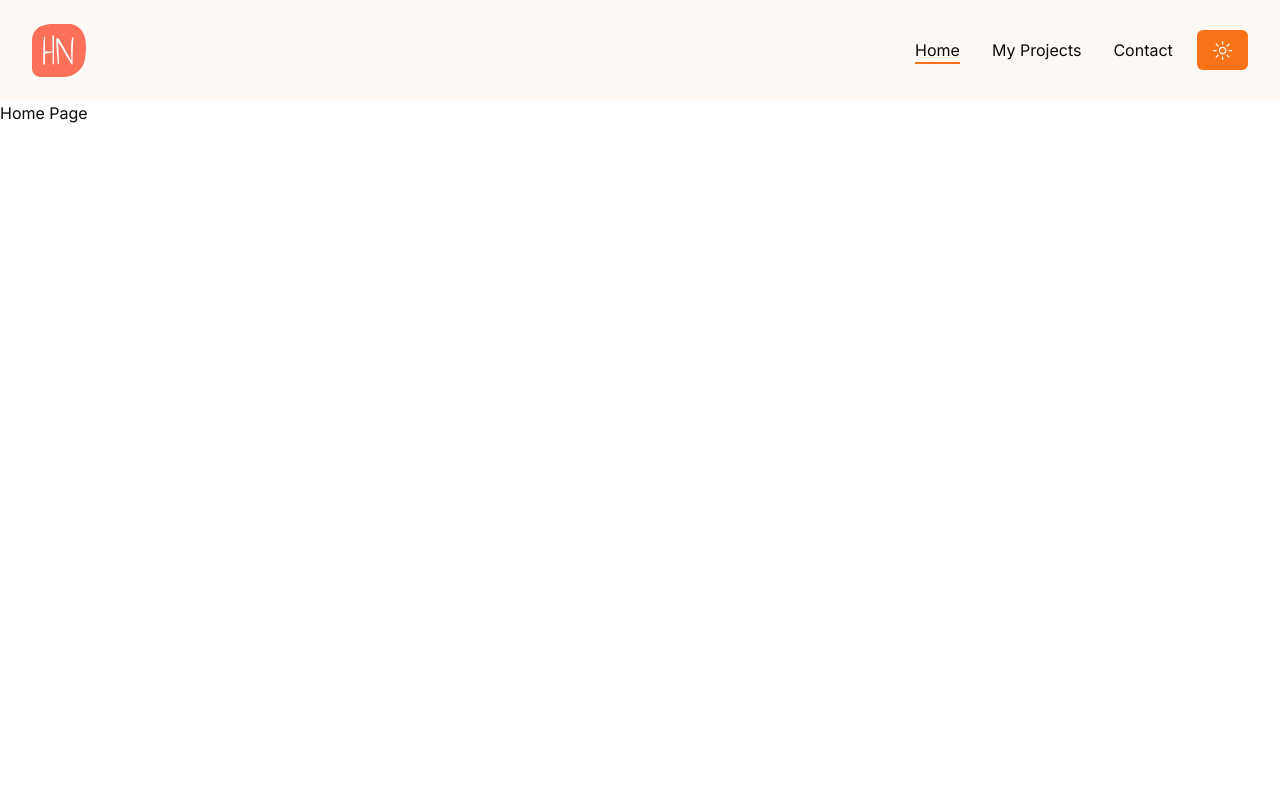
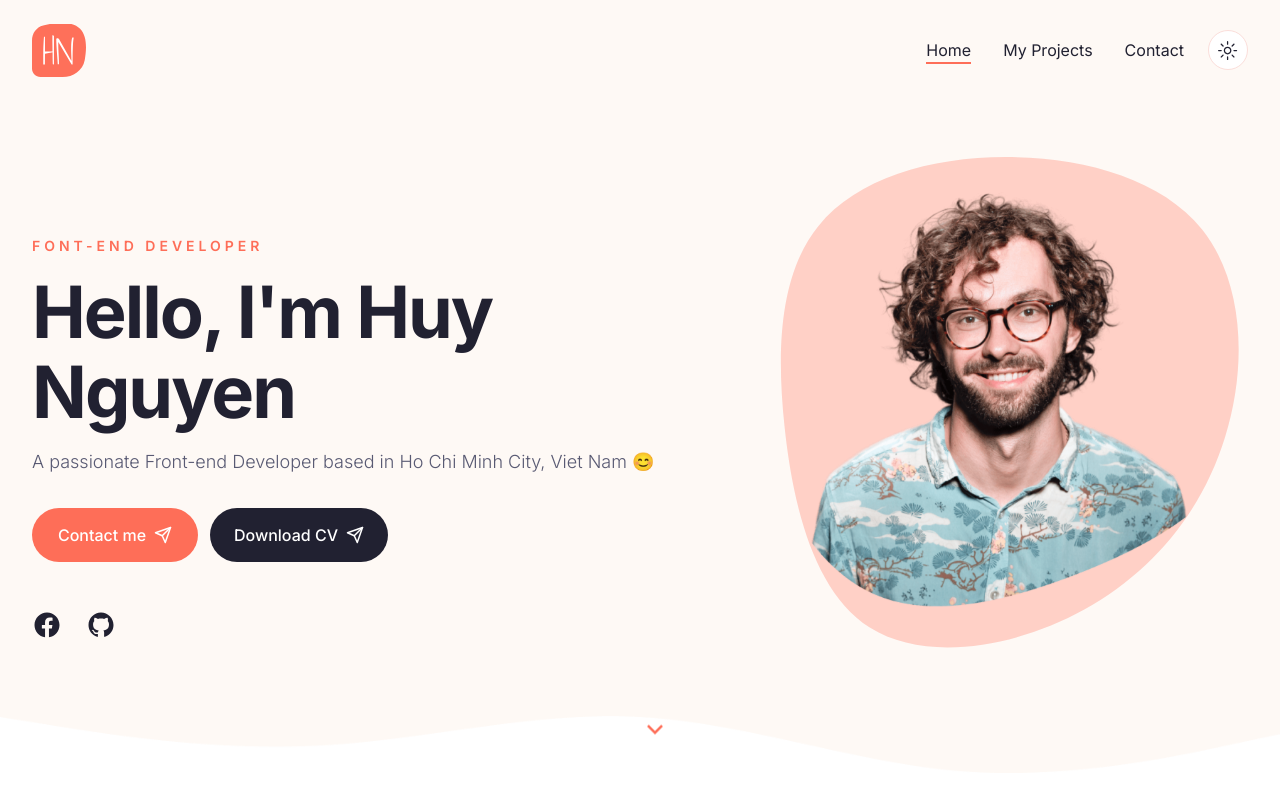
Before and after one commit to huydev0401/my-portfolio, a Next.js app: page / in a window 1280 px wide. Shown: the top 800 px of the page. Built offline with nearby package versions, Linux system fonts and the light colour scheme.

Commit message:
Add hero section and change global color theme

```diff
--- a/app/globals.css
+++ b/app/globals.css
@@ -6,47 +6,49 @@
     @layer base {
       :root {
         --background: 0 0% 100%;
-        --foreground: 20 14.3% 4.1%;
+        --foreground: 240 19% 16%;
         --card: 0 0% 100%;
-        --card-foreground: 20 14.3% 4.1%;
+        --card-foreground: 240 19% 16%;
         --popover: 0 0% 100%;
         --popover-foreground: 20 14.3% 4.1%;
-        --primary: 24.6 95% 53.1%;
-        --primary-foreground: 60 9.1% 97.8%;
-        --secondary: 60 4.8% 95.9%;
-        --secondary-foreground: 24 9.8% 10%;
+        --primary: 8 99% 67%;
+        --primary-foreground: 300 0% 100%;
+        --secondary: 240 19% 16%;
+        --secondary-foreground: 300 0% 100%;
+        --tertiary: 27 82% 98%;
         --muted: 60 4.8% 95.9%;
-        --muted-foreground: 25 5.3% 44.7%;
-        --accent: 60 4.8% 95.9%;
+        --muted-foreground: 237 13% 40%;
+        --accent: 237 9% 96%;
         --accent-foreground: 24 9.8% 10%;
         --destructive: 0 84.2% 60.2%;
         --destructive-foreground: 60 9.1% 97.8%;
-        --border: 20 5.9% 90%;
-        --input: 20 5.9% 90%;
-        --ring: 24.6 95% 53.1%;
+        --border: 8 82% 92%;
+        --input: 8 82% 92%;
+        --ring: 9 99% 67%;
         --radius: 0.5rem;
       }
 
       .dark {
-        --background: 20 14.3% 4.1%;
+        --background: 237 22% 20%;
         --foreground: 60 9.1% 97.8%;
-        --card: 20 14.3% 4.1%;
-        --card-foreground: 60 9.1% 97.8%;
+        --card: 240 19% 16%;
+        --card-foreground: 300 0% 100%;
         --popover: 20 14.3% 4.1%;
         --popover-foreground: 60 9.1% 97.8%;
-        --primary: 20.5 90.2% 48.2%;
-        --primary-foreground: 60 9.1% 97.8%;
-        --secondary: 12 6.5% 15.1%;
-        --secondary-foreground: 60 9.1% 97.8%;
+        --primary: 8 99% 67%;
+        --primary-foreground: 300 0% 100%;
+        --secondary: 240 19% 16%;
+        --secondary-foreground: 300 0% 100%;
+        --tertiary: 237 22% 20%;
         --muted: 12 6.5% 15.1%;
-        --muted-foreground: 24 5.4% 63.9%;
-        --accent: 12 6.5% 15.1%;
-        --accent-foreground: 60 9.1% 97.8%;
+        --muted-foreground: 237 13% 63%;
+        --accent: 240 19% 16%;
+        --accent-foreground: 300 0% 100%;
         --destructive: 0 72.2% 50.6%;
         --destructive-foreground: 60 9.1% 97.8%;
-        --border: 12 6.5% 15.1%;
-        --input: 12 6.5% 15.1%;
-        --ring: 20.5 90.2% 48.2%;
+        --border: 237 22% 20%;
+        --input: 237 22% 20%;
+        --ring: 8 99% 67%;
       }
     }
   }
@@ -59,3 +61,23 @@
       @apply bg-background text-foreground;
     }
   }
+
+  .h1 {
+    @apply text-6xl xl:text-[72px] xl:leading-[80px] tracking-[-2px] font-bold
+  }
+
+  .h2 {
+    @apply text-4xl font-bold
+  }
+
+  .h3 {
+    @apply text-3xl font-bold
+  }
+
+  .h4 {
+    @apply text-[22px] font-medium
+  }
+
+  .subtitle {
+    @apply text-muted-foreground text-lg mb-8 font-light
+  }
--- a/app/page.jsx
+++ b/app/page.jsx
@@ -1,7 +1,10 @@
+import Hero from '@/components/Hero'
 import Image from 'next/image'
 
 export default function Home() {
   return (
-    <main>Home Page</main>
+    <main>
+      <Hero />
+    </main>
   )
 }
--- /dev/null
+++ b/components/Badge.jsx
@@ -0,0 +1,9 @@
+import React from 'react'
+
+const Badge = () => {
+  return (
+    <div>Badge</div>
+  )
+}
+
+export default Badge
--- /dev/null
+++ b/components/DevImg.jsx
@@ -0,0 +1,11 @@
+import Image from 'next/image'
+
+const DevImg = ({ containerStyles, imgSrc }) => {
+  return (
+    <div className={`${containerStyles}`}>
+      <Image src={imgSrc} fill priority alt='Huy Nguyen' />
+    </div>
+  )
+}
+
+export default DevImg
--- /dev/null
+++ b/components/Hero.jsx
@@ -0,0 +1,48 @@
+import Link from 'next/link'
+import { Button } from './ui/button'
+import { Download, Send } from 'lucide-react'
+
+import {
+  RiBriefcase4Fill,
+  RiTeamFill,
+  RiTodoFill,
+  RiArrowDownSLine
+} from 'react-icons/ri'
+
+import DevImg from './DevImg'
+import Badge from './Badge'
+import Socials from './Socials'
+
+const Hero = () => {
+  return (
+    <section className='py-12 xl:py-24 h-[84vh] xl:pt-28 bg-hero bg-cover bg-no-repeat bg-bottom dark:bg-none'>
+      <div className="container mx-auto">
+        <div className='flex justify-between gap-x-8'>
+          <div className='flex max-w-[750px] flex-col justify-center mx-auto xl:mx-0 text-center xl:text-left'>
+            <div className='text-sm uppercase font-semibold mb-4 text-primary tracking-[4px]'>Font-end Developer</div>
+            <h1 className='h1 mb-4'>Hello, I'm Huy Nguyen</h1>
+            <p className='subtitle max-w-490px mx-auto xl:mx-0'>A passionate Front-end Developer based in Ho Chi Minh City, Viet Nam 😊</p>
+            <div className='flex xl:flex-row flex-col gap-x-3 gap-y-3 mx-auto xl:mx-0 mb-12'>
+              <Link href='/contact'>
+                <Button className='gap-x-2'>Contact me <Send size={18} /></Button>
+              </Link>
+              <Link href='#'>
+                <Button variant='secondary' className='gap-x-2'>Download CV <Send size={18} /></Button>
+              </Link>
+            </div>
+            <Socials containerStyles='flex gap-x-6 mx-auto xl:mx-0' iconStyles='text-foreground text-3xl hover:text-primary transition-all' />
+          </div>
+          <div className='hidden xl:flex relative'>
+            <div className='bg-hero_shape2_light dark:bg-hero_shape2_dark w-[500px] h-[500px] bg-no-repeat absolute -top-14 -right-8'></div>
+            <DevImg containerStyles='bg-hero-shape w-[500px] h-[450px] bg-no-repeat relative bg-bottom -top-14' imgSrc='/hero/developer.png' />
+          </div>
+        </div>
+        <div className='hidden xl:flex absolute left-2/4 bottom-44 xl:bottom-12 animate-bounce'>
+          <RiArrowDownSLine className='text-primary text-3xl' />
+        </div>
+      </div>
+    </section>
+  )
+}
+
+export default Hero
--- /dev/null
+++ b/components/Socials.jsx
@@ -0,0 +1,31 @@
+'use client'
+import Link from 'next/link'
+import {
+  RiFacebookCircleFill,
+  RiGithubFill
+} from 'react-icons/ri'
+
+const socials = [
+  {
+    path: '/',
+    icon: <RiFacebookCircleFill />
+  },
+  {
+    path: '/',
+    icon: <RiGithubFill />
+  }
+]
+
+const Socials = ({ containerStyles, iconStyles }) => {
+  return (
+    <div className={`${containerStyles}`}>
+      {socials.map((social, index) => {
+        return <Link href={social.path} key={index}>
+          <div className={`${iconStyles}`}>{social.icon}</div>
+        </Link>
+      })}
+    </div>
+  )
+}
+
+export default Socials
--- a/components/ThemeToggler.jsx
+++ b/components/ThemeToggler.jsx
@@ -9,7 +9,7 @@
 
   return (
     <div>
-      <Button onClick={() => setTheme(theme === 'light' ? 'dark' : 'light')}>
+      <Button variant='outline' size='icon' onClick={() => setTheme(theme === 'light' ? 'dark' : 'light')}>
         <SunIcon className='w-[1.2rem] h-[1.2rem] rotate-0 scale-100 transition-all dark:rotate-90 dark:scale-0' />
         <MoonIcon className='w-[1.2rem] h-[1.2rem] absolute rotate-90 scale-0 transition-all dark:rotate-0 dark:scale-100' />
       </Button>
--- a/components/ui/button.jsx
+++ b/components/ui/button.jsx
@@ -5,7 +5,7 @@
 import { cn } from "@/lib/utils"
 
 const buttonVariants = cva(
-  "inline-flex items-center justify-center whitespace-nowrap rounded-md text-sm font-medium ring-offset-background transition-colors focus-visible:outline-none focus-visible:ring-2 focus-visible:ring-ring focus-visible:ring-offset-2 disabled:pointer-events-none disabled:opacity-50",
+  "inline-flex items-center justify-center whitespace-nowrap rounded-full text-base font-medium ring-offset-background transition-colors focus-visible:outline-none focus-visible:ring-2 focus-visible:ring-ring focus-visible:ring-offset-2 disabled:pointer-events-none disabled:opacity-50",
   {
     variants: {
       variant: {
@@ -20,7 +20,7 @@
         link: "text-primary underline-offset-4 hover:underline",
       },
       size: {
-        default: "h-10 px-4 py-2",
+        default: "h-[54px] px-6 py-2 min-w-[166px]",
         sm: "h-9 rounded-md px-3",
         lg: "h-11 rounded-md px-8",
         icon: "h-10 w-10",
--- a/tailwind.config.js
+++ b/tailwind.config.js
@@ -30,6 +30,9 @@
         secondary: {
           DEFAULT: "hsl(var(--secondary))",
           foreground: "hsl(var(--secondary-foreground))",
+        },
+        tertiary: {
+          DEFAULT: "hsl(var(--tertiary))",
         },
         destructive: {
           DEFAULT: "hsl(var(--destructive))",
@@ -71,6 +74,12 @@
         "accordion-down": "accordion-down 0.2s ease-out",
         "accordion-up": "accordion-up 0.2s ease-out",
       },
+      backgroundImage: {
+        hero: 'url(/hero/hero-bg.png)',
+        hero_shape: 'url(/hero/shape-1.svg)',
+        hero_shape2_light: 'url(/hero/shape-2-light.svg)',
+        hero_shape2_dark: 'url(/hero/shape-2-dark.svg)',
+      }
     },
   },
   plugins: [require("tailwindcss-animate")],
```
